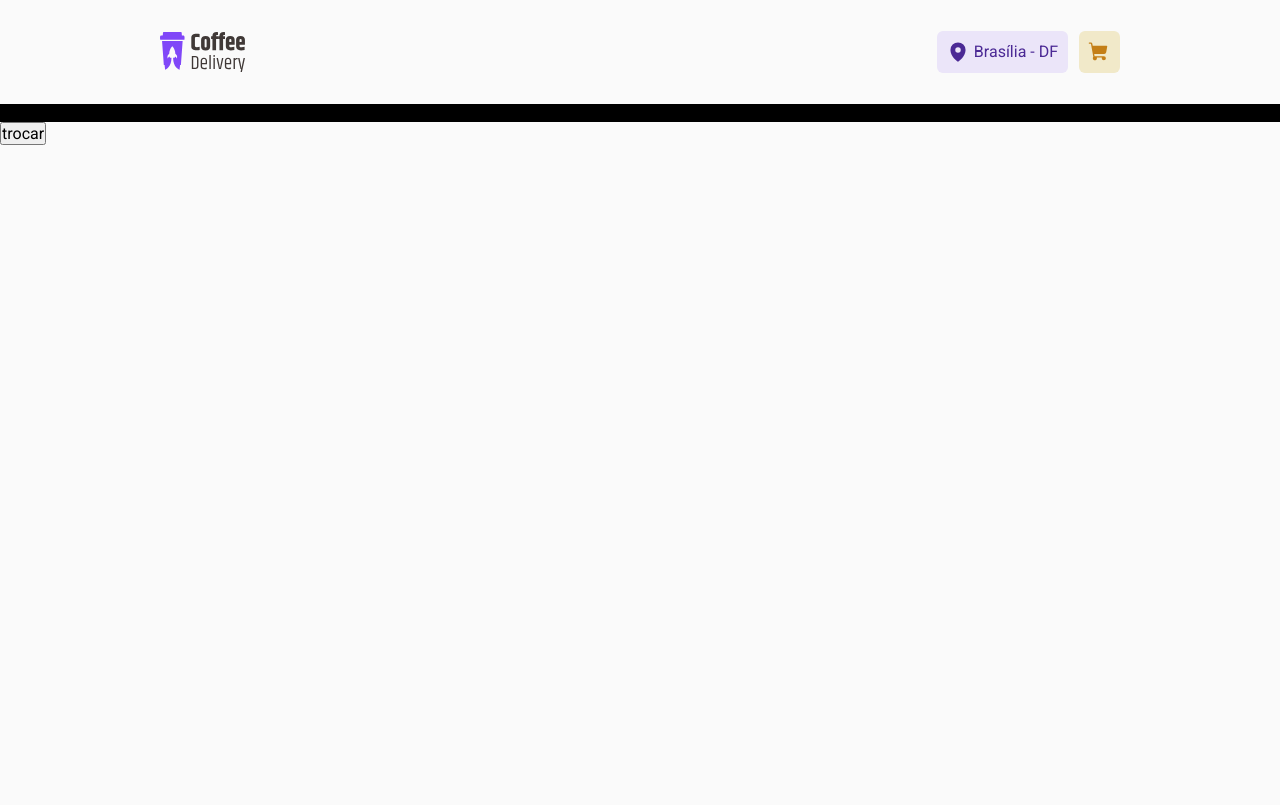
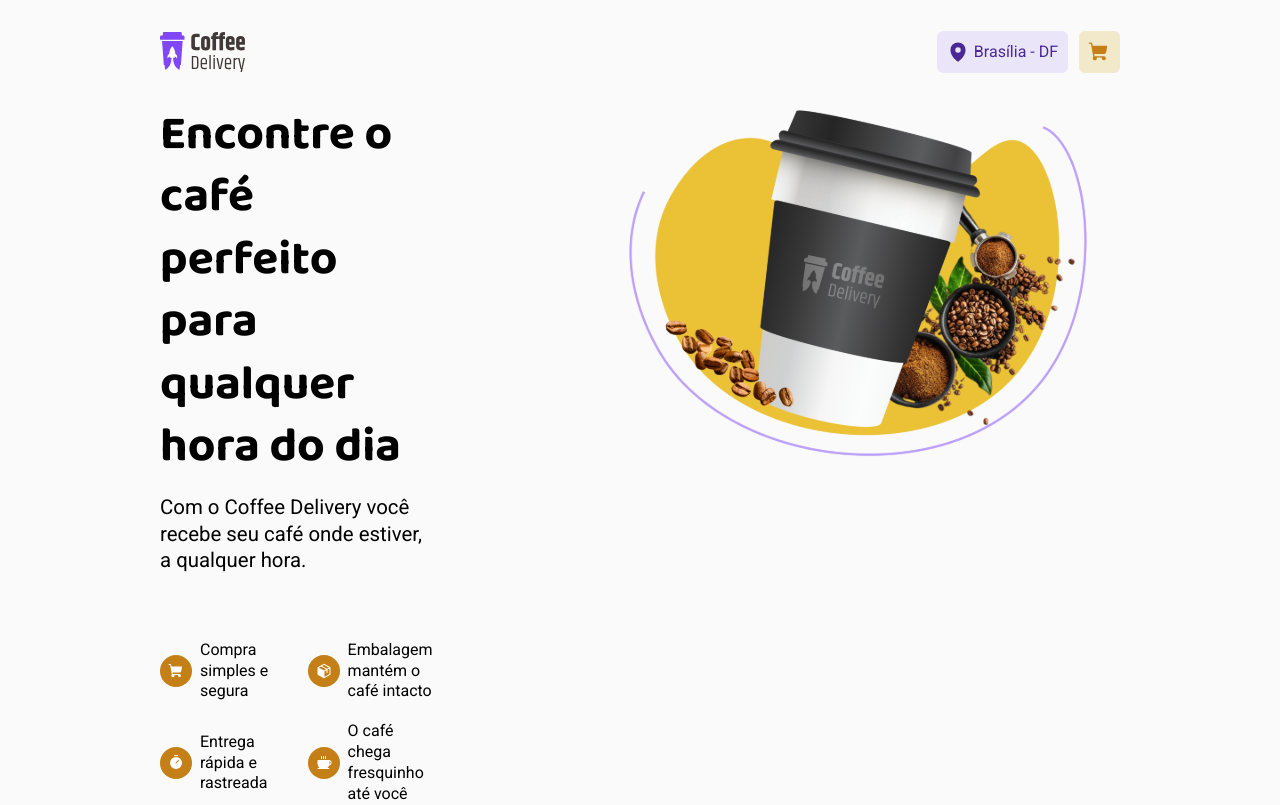
Before and after one commit to Rhuan-Guilherme/coffee-delivery, a React (Vite) app in the folder client/: page / in a window 1280 px wide. Built offline with nearby package versions, Linux system fonts and the light colour scheme.

Commit message:
Client: Começando a construção do Home Page

```diff
--- a/client/src/App.tsx
+++ b/client/src/App.tsx
@@ -3,20 +3,12 @@
 import { GlobalStyle } from './styles/global';
 import { ThemeProvider } from 'styled-components';
 import { lightTheme } from './styles/themes/light';
-import { DarkTheme } from './styles/themes/dark';
-import { useState } from 'react';
+
 function App() {
-  const [theme, setTheme] = useState(lightTheme);
-
-  const tootleTheme = () => {
-    setTheme(theme.title === 'light' ? DarkTheme : lightTheme);
-  };
-
   return (
     <BrowserRouter>
-      <ThemeProvider theme={theme}>
+      <ThemeProvider theme={lightTheme}>
         <Router />
-        <button onClick={tootleTheme}>trocar</button>
         <GlobalStyle />
       </ThemeProvider>
     </BrowserRouter>
--- a/client/src/pages/Home/index.tsx
+++ b/client/src/pages/Home/index.tsx
@@ -1,5 +1,54 @@
-import { HomeContainer } from './styles';
+import { Coffee, Package, ShoppingCart, Timer } from 'phosphor-react';
+import {
+  BoxIcon,
+  HomeContainer,
+  InfoIconsContainer,
+  InfosContainer,
+} from './styles';
 
 export function Home() {
-  return <HomeContainer>HomePage</HomeContainer>;
+  return (
+    <HomeContainer>
+      <InfosContainer>
+        <div className="info">
+          <h1>Encontre o café perfeito para qualquer hora do dia</h1>
+          <p>
+            Com o Coffee Delivery você recebe seu café onde estiver, a qualquer
+            hora.
+          </p>
+
+          <InfoIconsContainer>
+            <div>
+              <BoxIcon>
+                <ShoppingCart weight="fill" size={16} />
+              </BoxIcon>
+              <p>Compra simples e segura</p>
+            </div>
+            <div>
+              <BoxIcon>
+                <Package weight="fill" size={16} />
+              </BoxIcon>
+              <p>Embalagem mantém o café intacto</p>
+            </div>
+            <div>
+              <BoxIcon>
+                <Timer weight="fill" size={16} />
+              </BoxIcon>
+              <p>Entrega rápida e rastreada</p>
+            </div>
+            <div>
+              <BoxIcon>
+                <Coffee weight="fill" size={16} />
+              </BoxIcon>
+              <p>O café chega fresquinho até você</p>
+            </div>
+          </InfoIconsContainer>
+        </div>
+
+        <div>
+          <img src="./cafeLogo.svg" alt="" />
+        </div>
+      </InfosContainer>
+    </HomeContainer>
+  );
 }
--- a/client/src/pages/Home/styles.ts
+++ b/client/src/pages/Home/styles.ts
@@ -1,5 +1,74 @@
 import styled from 'styled-components';
 
 export const HomeContainer = styled.div`
-  background-color: black;
+  padding: 6rem 15rem;
+
+  @media (max-width: 1400px) {
+    padding: 0 10rem;
+  }
+
+  @media (max-width: 1020px) {
+    padding: 0 5rem;
+  }
+
+  @media (max-width: 700px) {
+    padding: 0 1rem;
+  }
 `;
+
+export const InfosContainer = styled.main`
+  /* display: flex;
+  align-items: center;
+  justify-content: space-between; */
+
+  display: grid;
+  grid-template-columns: 1fr 500px;
+
+  .info {
+    width: 60%;
+  }
+
+  h1 {
+    font-family: 'Baloo 2', sans-serif;
+    font-size: 3rem;
+    line-height: 1.3;
+    margin-bottom: 1rem;
+  }
+
+  p {
+    font-size: 1.275rem;
+    font-family: 'Roboto', sans-serif;
+    line-height: 1.3;
+  }
+`;
+
+export const InfoIconsContainer = styled.div`
+  margin-top: 4.125rem;
+  display: grid;
+  grid-template-columns: 1fr 1fr;
+  gap: 1.2rem;
+
+  div {
+    display: flex;
+    justify-content: baseline;
+    align-items: center;
+
+    gap: 0.5rem;
+  }
+
+  p {
+    font-size: 1rem;
+    font-family: 'Roboto', sans-serif;
+    line-height: 1.3;
+  }
+`;
+
+// interface ColorProps {}
+
+export const BoxIcon = styled.span`
+  background-color: ${(props) => props.theme.colors.yellowDark};
+  color: white;
+  line-height: 0;
+  border-radius: 50%;
+  padding: 0.5rem;
+`;
```
Also changed, not shown: client/public/cafeLogo.svg (added).
